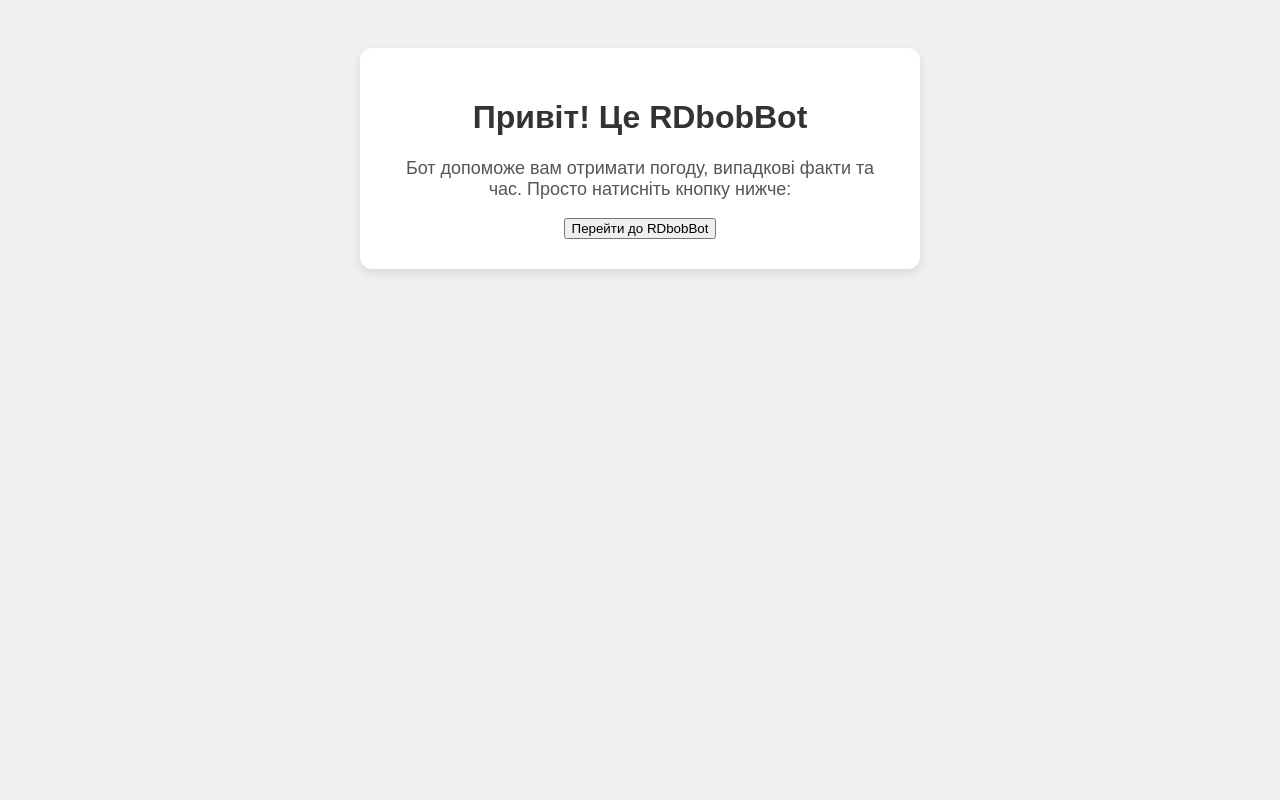
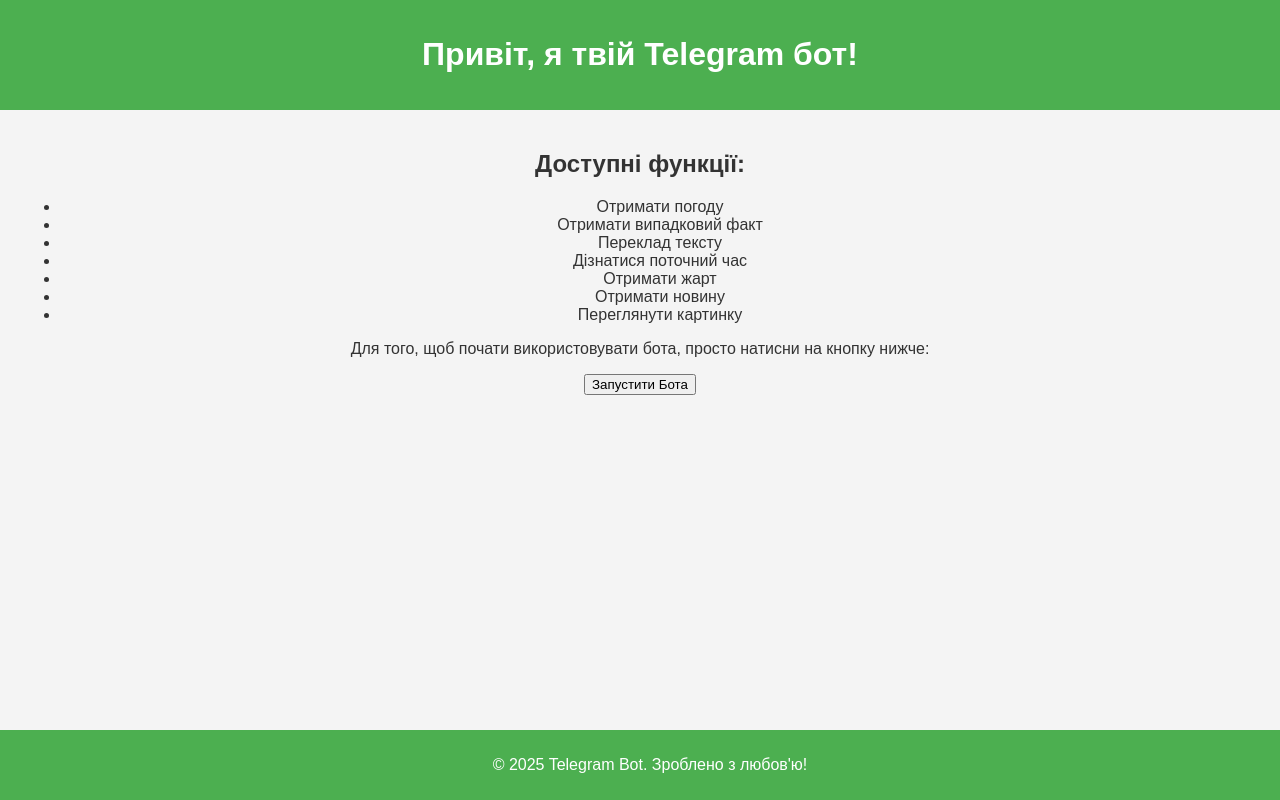
Before and after one commit to xveetalqq/telegram-bot-page, a plain HTML site: page index.html in a window 1280 px wide. Drawn offline with Linux system fonts and the light colour scheme.

Commit message:
Update index.html

```diff
--- a/index.html
+++ b/index.html
@@ -1,54 +1,75 @@
 <!DOCTYPE html>
 <html lang="uk">
 <head>
-  <meta charset="UTF-8" />
-  <meta name="viewport" content="width=device-width, initial-scale=1.0" />
-  <title>Чат-бот RDbobBot</title>
+    <meta charset="UTF-8">
+    <meta name="viewport" content="width=device-width, initial-scale=1.0">
+    <meta http-equiv="X-UA-Compatible" content="ie=edge">
+    <title>Бот для Telegram</title>
     <style>
         body {
             font-family: Arial, sans-serif;
-      background: #f0f0f0;
-      text-align: center;
-      padding: 40px;
-    }
-    .container {
-      background: white;
-      max-width: 500px;
-      margin: auto;
-      border-radius: 12px;
-      padding: 30px;
-      box-shadow: 0 4px 10px rgba(0, 0, 0, 0.1);
-    }
-    h1 {
+            background-color: #f4f4f4;
+            margin: 0;
+            padding: 0;
             color: #333;
         }
-    p {
-      font-size: 18px;
-      color: #555;
+
+        header {
+            background-color: #4CAF50;
+            color: white;
+            padding: 15px;
+            text-align: center;
         }
-    .btn {
-      display: inline-block;
-      background-color: #2AABEE;
+
+        section {
+            padding: 20px;
+            text-align: center;
+        }
+
+        footer {
+            background-color: #4CAF50;
             color: white;
-      padding: 15px 30px;
+            text-align: center;
+            padding: 10px;
+            position: fixed;
+            width: 100%;
+            bottom: 0;
+        }
+
+        a {
+            color: #4CAF50;
             text-decoration: none;
-      border-radius: 8px;
-      font-size: 18px;
-      margin-top: 20px;
-      transition: background 0.3s ease;
         }
-    .btn:hover {
-      background-color: #229ac3;
+
+        a:hover {
+            text-decoration: underline;
         }
     </style>
 </head>
 <body>
-  <div class="container">
-    <h1>Привіт! Це RDbobBot</h1>
-    <p>Бот допоможе вам отримати погоду, випадкові факти та час. Просто натисніть кнопку нижче:</p>
-    <a href="https://t.me/RDbobBot" target="_blank">
-      <button>Перейти до RDbobBot</button>
+    <header>
+        <h1>Привіт, я твій Telegram бот!</h1>
+    </header>
+
+    <section>
+        <h2>Доступні функції:</h2>
+        <ul>
+            <li>Отримати погоду</li>
+            <li>Отримати випадковий факт</li>
+            <li>Переклад тексту</li>
+            <li>Дізнатися поточний час</li>
+            <li>Отримати жарт</li>
+            <li>Отримати новину</li>
+            <li>Переглянути картинку</li>
+        </ul>
+        <p>Для того, щоб почати використовувати бота, просто натисни на кнопку нижче:</p>
+        <a href="https://t.me/hellper1bot" target="_blank">
+            <button>Запустити Бота</button>
         </a>
-  </div>
+    </section>
+
+    <footer>
+        <p>© 2025 Telegram Bot. Зроблено з любов'ю!</p>
+    </footer>
 </body>
 </html>
```
Lines whose indentation alone changed are shown as unchanged.
